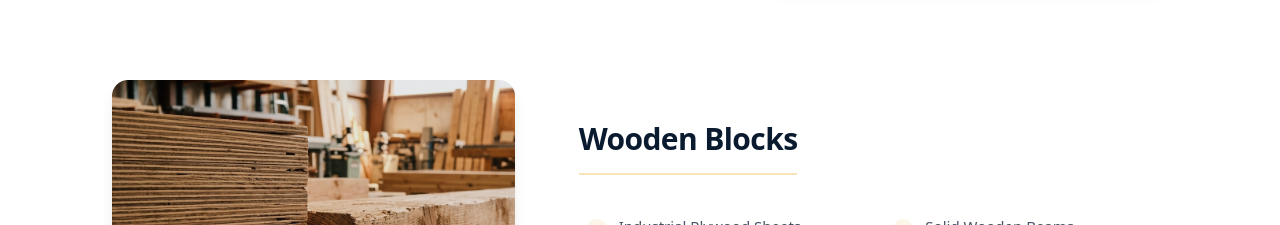
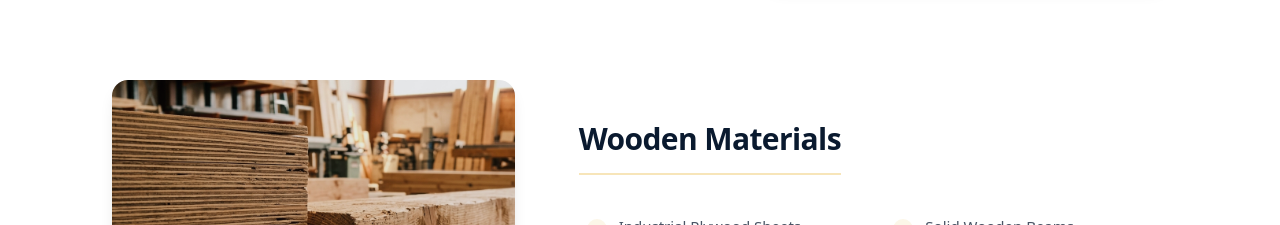
Before and after one commit to venusaljadeed-maker/vald, a Next.js app: page /resources in a window 1280 px wide. Shown: the part 4260-4485 px from the top of the page. Built offline with nearby package versions, Linux system fonts and the light colour scheme.

Commit message:
Rename Wooden Blocks to Wooden Materials

```diff
--- a/src/app/resources/page.tsx
+++ b/src/app/resources/page.tsx
@@ -98,7 +98,7 @@ export default function ResourcesPage() {
                 items: ["Sigma Air Compressors", "Battery Chargers & Boosters", "Bottle & Trolley Jacks", "Hydraulic Car Lifts", "Paint Brushes & Rollers", "Spray Guns & Chisels", "Extension Poles & Paint Trays"]
               },
               {
-                title: "Wooden Blocks",
+                title: "Wooden Materials",
                 image: "/images/building-materials.jpg",
                 items: ["Industrial Plywood Sheets", "Solid Wooden Beams", "Structural Timber", "Marine Grade Plywood", "Formwork Plywood", "MDF & Particle Boards"]
               },
```
